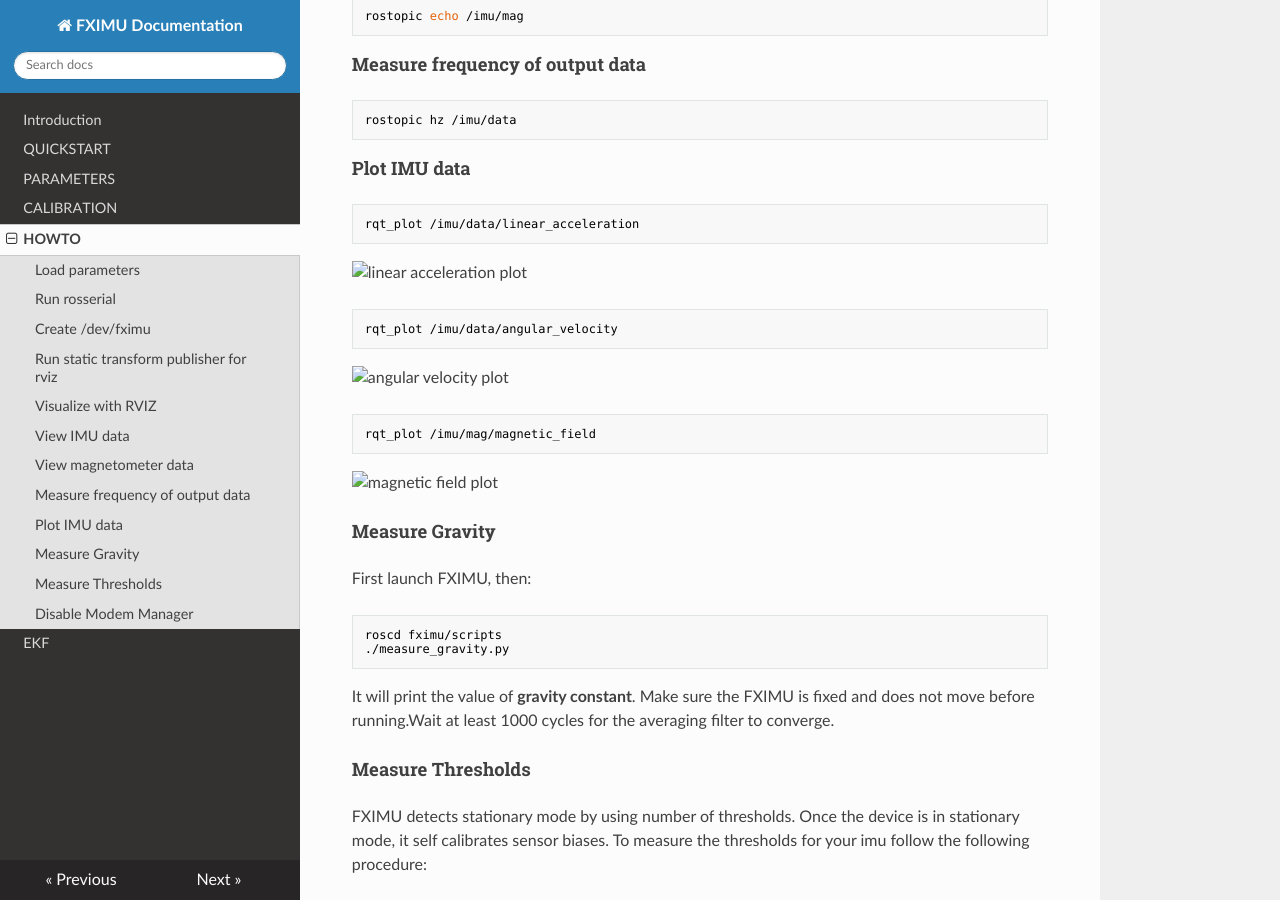
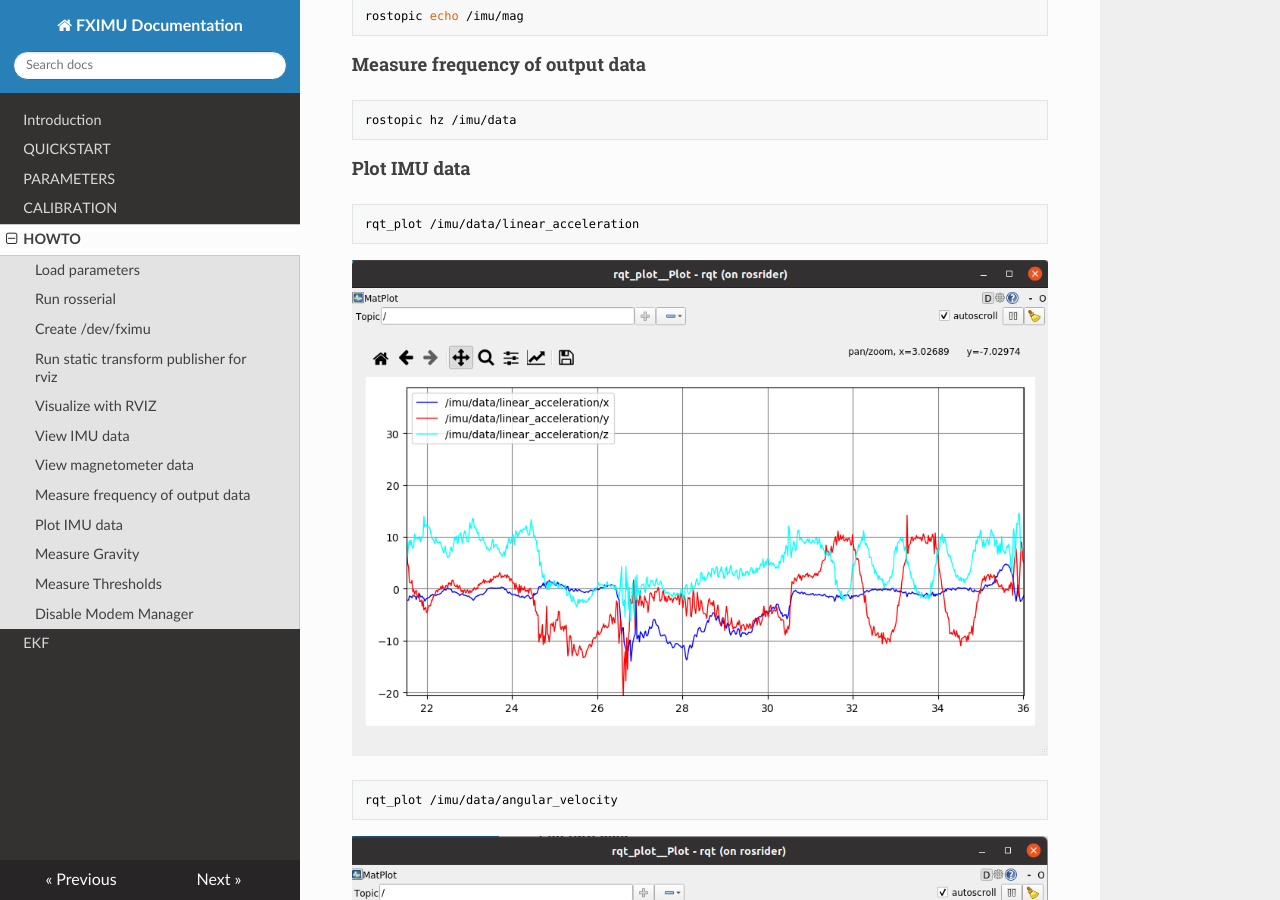
Before and after one commit to ROSRider/fximu_doc, an MkDocs documentation site: the page built from docs/HOWTO.md, in a window 1280 px wide and 900 px high, scrolled down 1521 px. Built offline with MkDocs 1.6.1, drawn with Linux system fonts in a browser that asks for light colours; nearby versions of some CDN libraries; old or Windows-style settings are respelled for this version of MkDocs.

Commit message:
link fix

````diff
--- a/docs/HOWTO.md
+++ b/docs/HOWTO.md
@@ -83,20 +83,20 @@ rostopic hz /imu/data
 rqt_plot /imu/data/linear_acceleration
 ```
 
-![linear acceleration plot](../img/linear_acceleration.png)
+![linear acceleration plot](https://raw.githubusercontent.com/ROSRider/fximu_doc/main/img/linear_acceleration.png)
 
 
 ```
 rqt_plot /imu/data/angular_velocity
 ```
 
-![angular velocity plot](../img/angular_velocity.png)
+![angular velocity plot](https://raw.githubusercontent.com/ROSRider/fximu_doc/main/img/angular_velocity.png)
 
 ```
 rqt_plot /imu/mag/magnetic_field
 ```
 
-![magnetic field plot](../img/magnetic_field.png)
+![magnetic field plot](https://raw.githubusercontent.com/ROSRider/fximu_doc/main/img/magnetic_field.png)
 
 #### Measure Gravity
 
````
